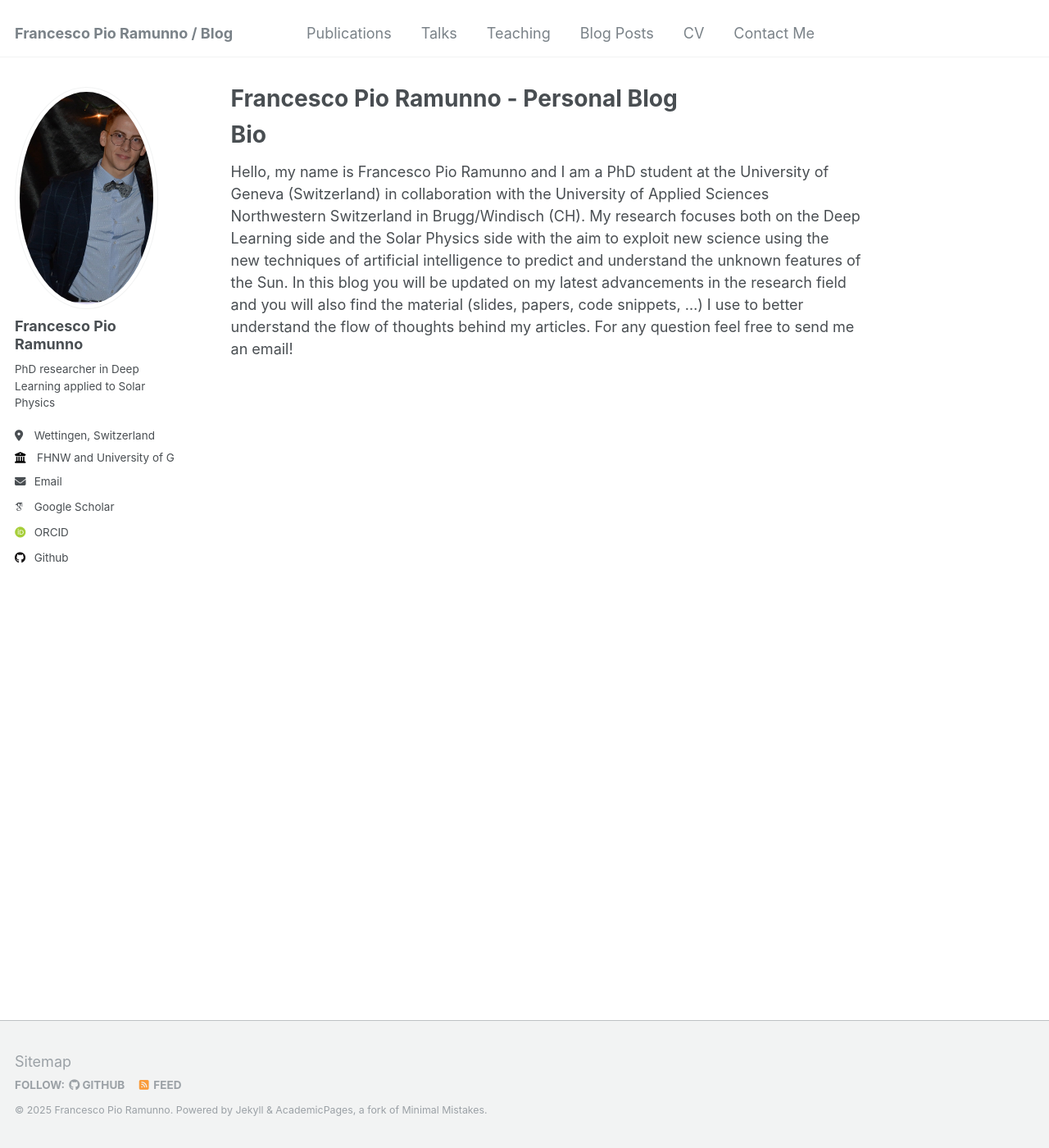
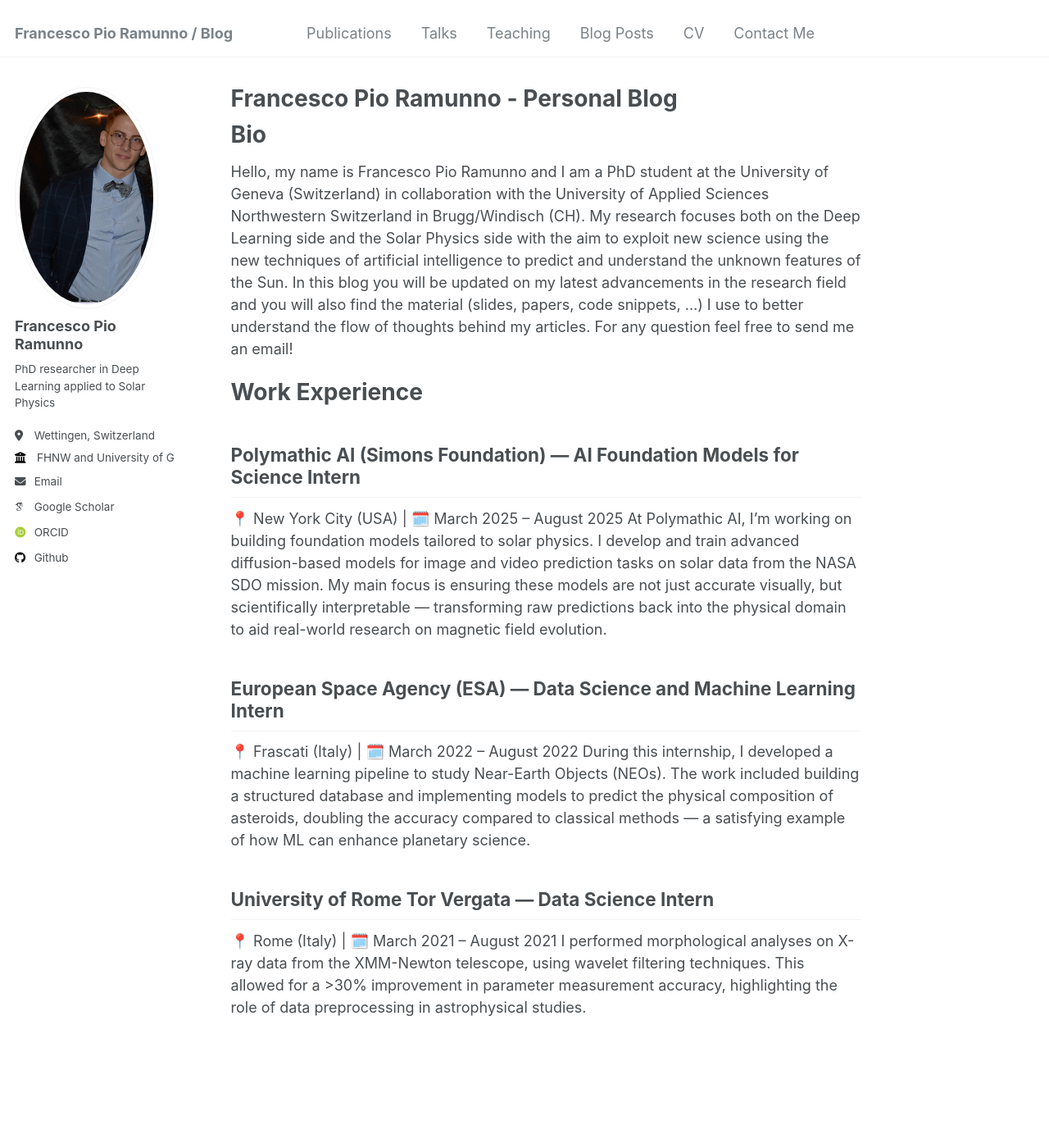
Before and after one commit to fpramunno/fpramunno.github.io, a Jekyll site: the page built from _pages/about.md, in a window 1280 px wide and 1400 px high. Shown: the whole window at 82% size. Built offline with Jekyll 4.4.1, drawn with Linux system fonts in a browser that asks for light colours; some web fonts are replaced.

Commit message:
Update about.md

```diff
--- a/_pages/about.md
+++ b/_pages/about.md
@@ -12,3 +12,24 @@ Bio
 Hello, my name is Francesco Pio Ramunno and I am a PhD student at the University of Geneva (Switzerland) in collaboration with the University of Applied Sciences Northwestern Switzerland in Brugg/Windisch (CH). My research focuses both on the Deep Learning side and the Solar Physics side with the aim to exploit new science using the new techniques of artificial intelligence to predict and understand the unknown features of the Sun.
 In this blog you will be updated on my latest advancements in the research field and you will also find the material (slides, papers, code snippets, ...) I use to better understand the flow of thoughts behind my articles.
 For any question feel free to send me an email!
+
+Work Experience
+======
+
+Polymathic AI (Simons Foundation) — AI Foundation Models for Science Intern
+------
+
+📍 New York City (USA) | 🗓️ March 2025 – August 2025
+At Polymathic AI, I'm working on building foundation models tailored to solar physics. I develop and train advanced diffusion-based models for image and video prediction tasks on solar data from the NASA SDO mission. My main focus is ensuring these models are not just accurate visually, but scientifically interpretable — transforming raw predictions back into the physical domain to aid real-world research on magnetic field evolution.
+
+European Space Agency (ESA) — Data Science and Machine Learning Intern
+------
+
+📍 Frascati (Italy) | 🗓️ March 2022 – August 2022
+During this internship, I developed a machine learning pipeline to study Near-Earth Objects (NEOs). The work included building a structured database and implementing models to predict the physical composition of asteroids, doubling the accuracy compared to classical methods — a satisfying example of how ML can enhance planetary science.
+
+University of Rome Tor Vergata — Data Science Intern
+------
+
+📍 Rome (Italy) | 🗓️ March 2021 – August 2021
+I performed morphological analyses on X-ray data from the XMM-Newton telescope, using wavelet filtering techniques. This allowed for a >30% improvement in parameter measurement accuracy, highlighting the role of data preprocessing in astrophysical studies.
```
